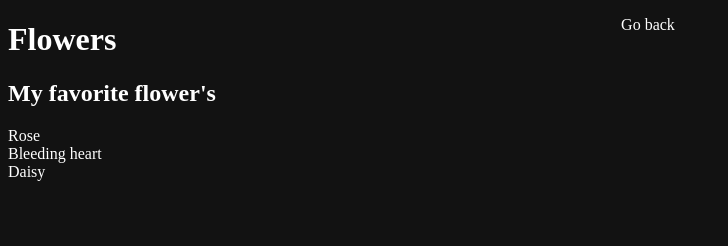
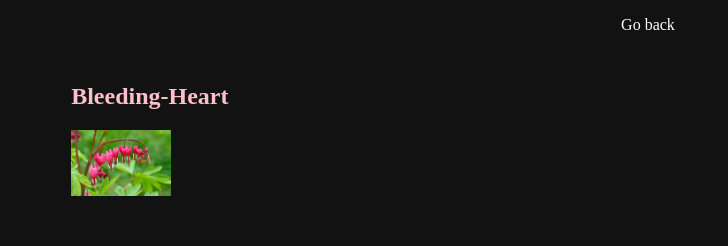
Before and after one commit to OakAtsume/WebDevJournal, a plain HTML site: page src/firstLesson.html in a window 1280 px wide. Shown: the whole page, without its empty margins (0-728 px from the left). Drawn offline with Linux system fonts and the light colour scheme.

Commit message:
Update Dump

```diff
--- a/src/firstLesson.html
+++ b/src/firstLesson.html
@@ -1,11 +1,12 @@
 <!DOCTYPE html>
 <html lang="en">
+
 <head>
     <title>Flowers!</title>
     <meta charset="utf-8">
     <meta name="viewport" content="width=device-width, initial-scale=1">
-        <link rel="stylesheet" href="../src/style.css">
-        <link rel="icon" type="image/x-icon" href="../src/favicon.ico">
+    <link rel="stylesheet" href="style.css">
+    <link rel="icon" type="image/x-icon" href="favicon.ico">
     <nav>
         <ul>
             <li><a href="../index.html">Go back</a></li>
@@ -13,10 +14,22 @@
     </nav>
 </head>
 <body>
-        <h1>Flowers</h1>
-        <h2>My favorite flower's</h2>
-        Rose </br>
-        Bleeding heart </br>
-        Daisy </br>
+    <div class="native_body"> <!-- Ignore me -->
+        <div>
+            <h2 style="color: pink">Bleeding-Heart</h2>
+            <img src="imgs/flowers/bleeding-heart.jpg" width="100">
+        </div>
+
+        <h1 style="text-align: center; color: pink"></h1>
+        <!-- <h1 style="text-align: center;">Flowers</h1>
+        <h2 style="text-align: center;">My favorite flower's</h2>
+         -->
+        <!-- <img src="imgs/flowers/bleeding-heart.jpg">
+        <img src="imgs/flowers/carnation.jpg">
+        <img src="imgs/flowers/daisy.jpg">
+        <img src="imgs/flowers/rose.jpg">
+     -->
+    </div>
 </body>
+
 </html>
--- a/src/style.css
+++ b/src/style.css
@@ -40,7 +40,6 @@ nav li:hover {
     grid-template-columns: repeat(3,1fr);
     align-items: center;
     margin: 5%;
-
 }
 
 .body a {
@@ -48,6 +47,11 @@ nav li:hover {
     color: inherit;
 }
 
+.native_body {
+    display: grid;
+    align-items: center;
+    margin: 5%
+}
 .item {
     border-radius: 3%;
     display: flex;
```
Also changed, not shown: src/imgs/flowers/bleeding-heart.jpg (added), src/imgs/flowers/carnation.jpg (added), src/imgs/flowers/daisy.jpg (added), src/imgs/flowers/rose.jpg (added). Lines whose indentation alone changed are shown as unchanged.
